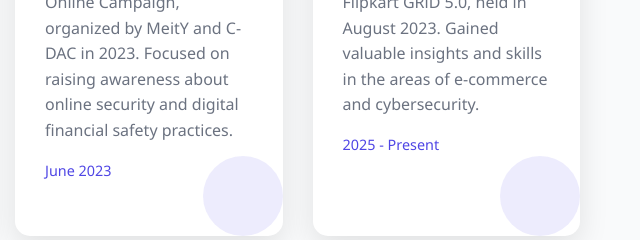
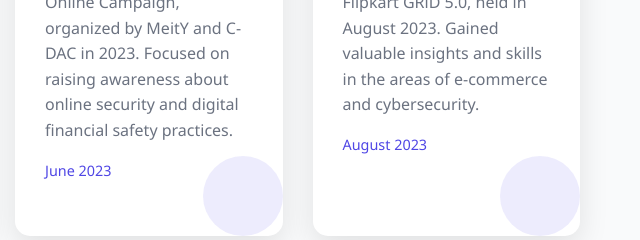
Before and after one commit to innovatewithkishlay/port_2, a plain HTML site: page index.html in a window 1280 px wide. Shown: the part 4440-4680 px from the top of the page, 640-1280 px from the left. Drawn offline with Linux system fonts and the light colour scheme.

Commit message:
changed the date

```diff
--- a/index.html
+++ b/index.html
@@ -578,7 +578,7 @@
               August 2023. Gained valuable insights and skills in the areas of
               e-commerce and cybersecurity.
             </p>
-            <span class="achievement-date">2025 - Present</span>
+            <span class="achievement-date">August 2023</span>
           </div>
         </div>
       </div>
```
